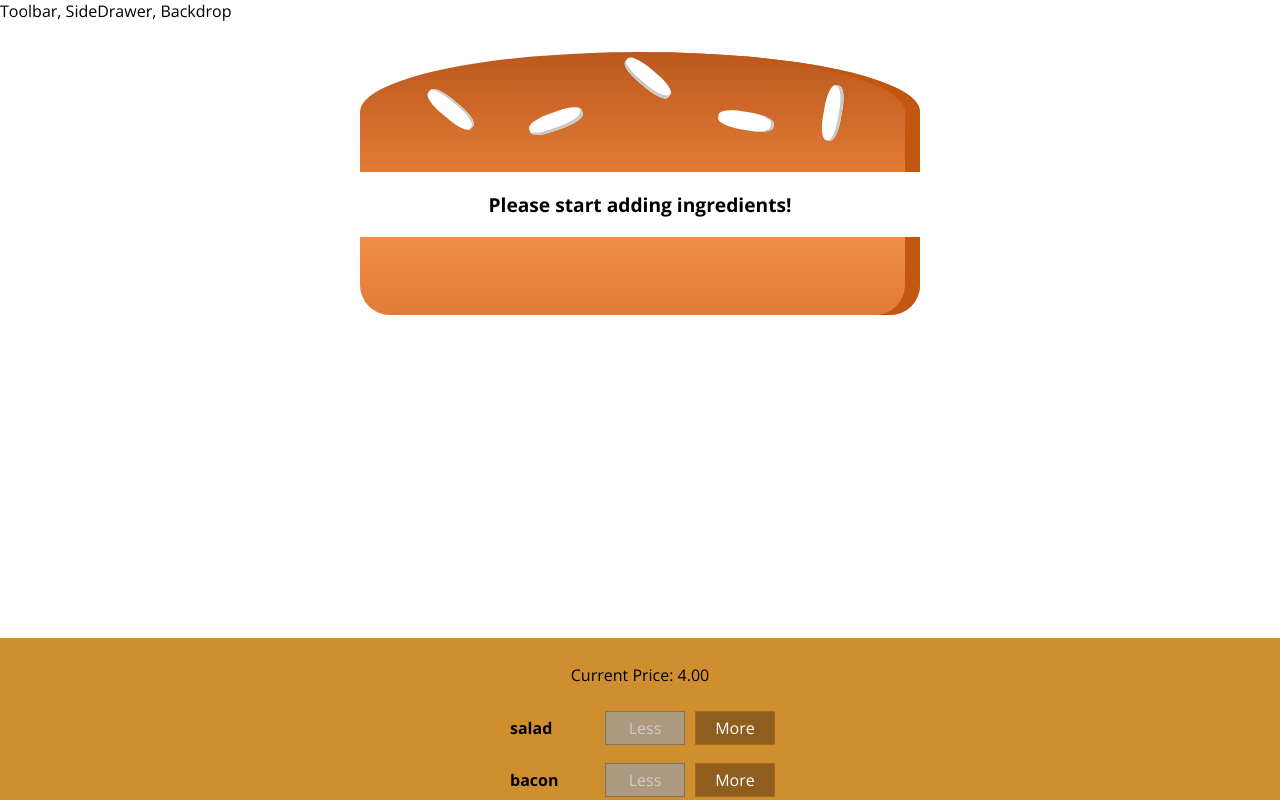
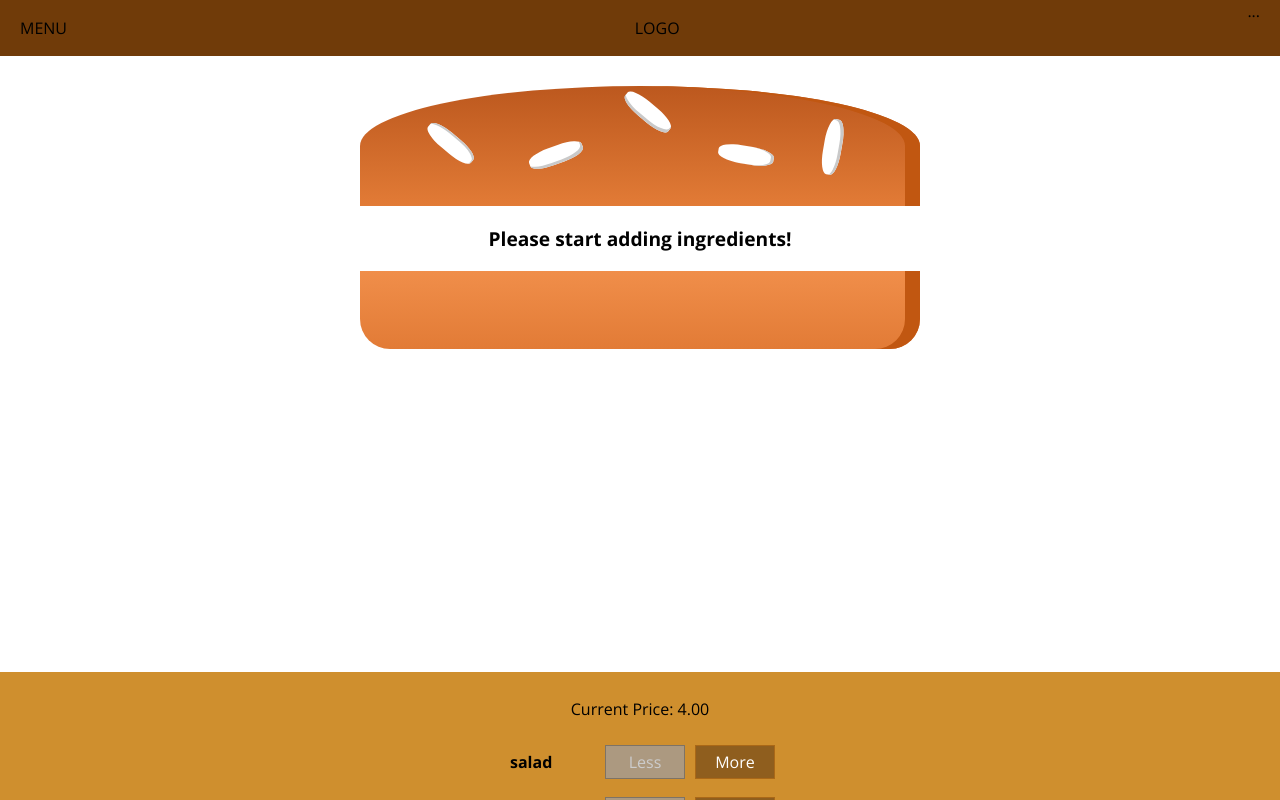
Before and after one commit to jackhwl/ReactCompleteGuide, a React (Create React App) app in the folder burger2/: page / in a window 1280 px wide. Shown: the top 800 px of the page. Built offline with nearby package versions, Linux system fonts and the light colour scheme.

Commit message:
173. Adding a Toolbar

```diff
--- a/burger2/src/components/Layout/Layout.js
+++ b/burger2/src/components/Layout/Layout.js
@@ -1,11 +1,12 @@
 import React from 'react'
 import Aux from '../../hoc/Auxlib'
 import classes from './Layout.module.css'
+import Toolbar from '../Navigation/Toolbar/Toolbar'
 
 const Layout = (props) => {
     return (
         <Aux>
-            <div>Toolbar, SideDrawer, Backdrop</div>
+            <Toolbar />
             <main className={classes.Content}>
                 {props.children}
             </main>
--- a/burger2/src/components/Layout/Layout.module.css
+++ b/burger2/src/components/Layout/Layout.module.css
@@ -1,3 +1,3 @@
 .Content {
-    margin-top:16px;
+    margin-top:72px;
 }
--- /dev/null
+++ b/burger2/src/components/Navigation/Toolbar/Toolbar.js
@@ -0,0 +1,14 @@
+import React from 'react'
+import classes from './Toolbar.module.css'
+
+const toolbar = (props) =>(
+    <header className={classes.Toolbar}>
+        <div>MENU</div>
+        <div>LOGO</div>
+        <nav>
+            ...
+        </nav>
+    </header>
+)
+
+export default toolbar
--- /dev/null
+++ b/burger2/src/components/Navigation/Toolbar/Toolbar.module.css
@@ -0,0 +1,28 @@
+.Toolbar {
+    height: 56px;
+    width: 100%;
+    position: fixed;
+    top: 0;
+    left: 0;
+    background-color: #703B09;
+    display: flex;
+    justify-content: space-between;
+    align-items: center;
+    padding: 0 20px;
+    box-sizing: border-box;
+    z-index: 90;
+}
+
+.Toolbar nav {
+    height: 100%;
+}
+
+.Logo {
+    height: 80%;
+}
+
+@media (max-width: 499px) {
+    .DesktopOnly {
+        display: none;
+    }
+}
```
